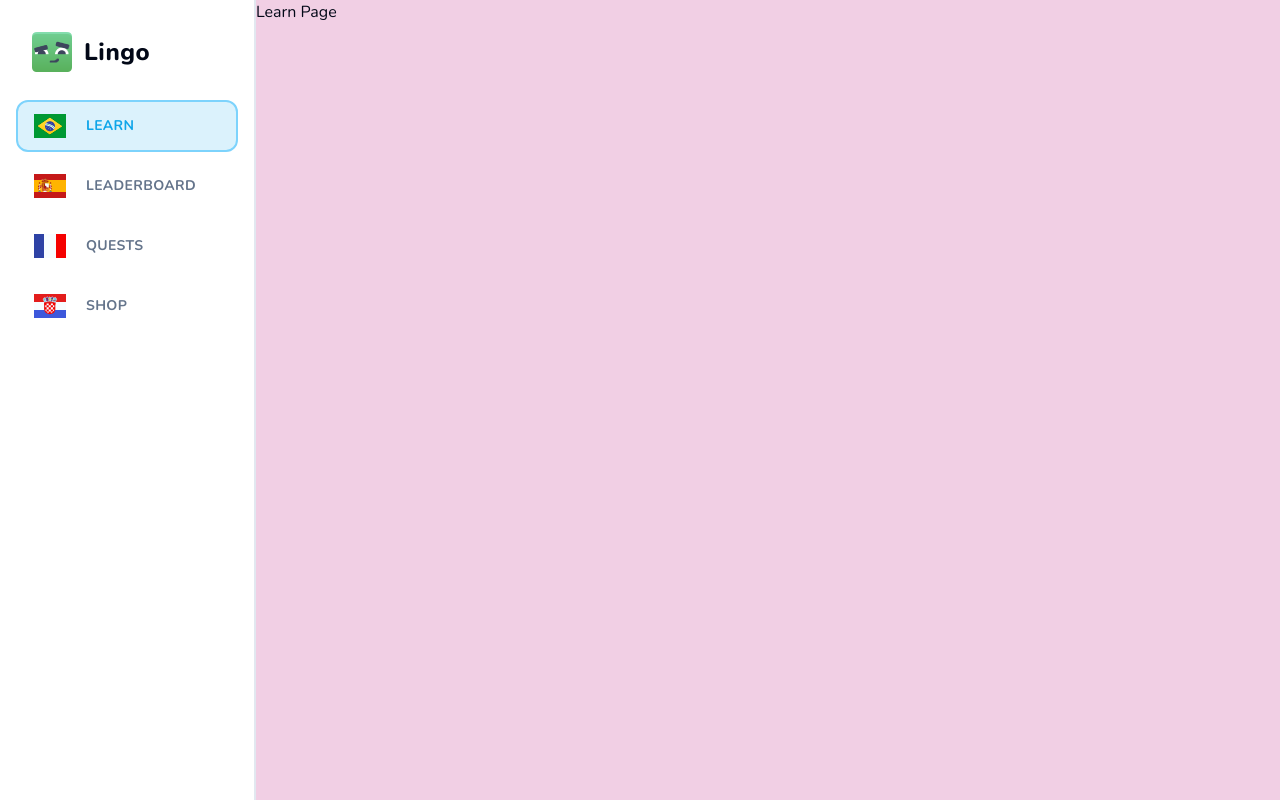
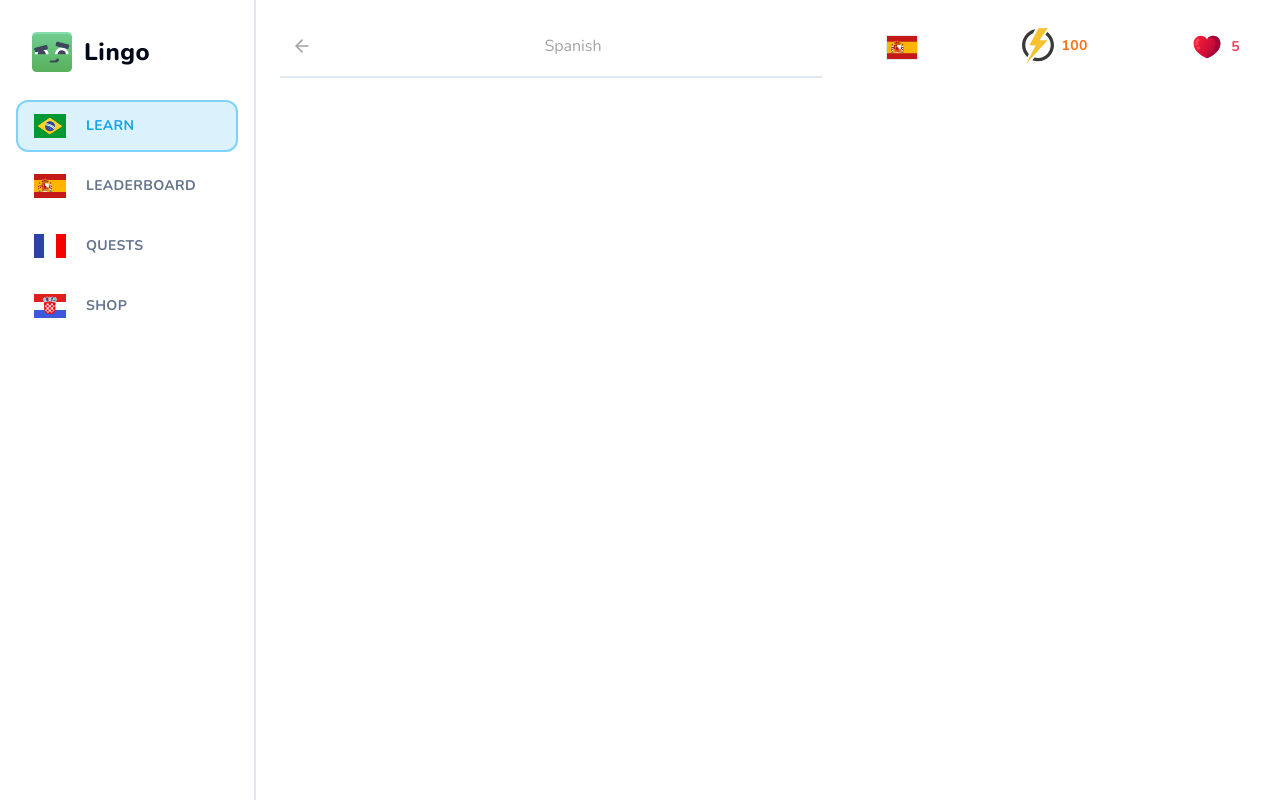
Before and after one commit to feijaoguida/lms, a Next.js app in the folder front/: page /learn in a window 1280 px wide. Built offline with nearby package versions, Linux system fonts and the light colour scheme.

Commit message:
feat: Create a Learn Page Wrappers

```diff
--- a/front/app/(main)/layout.tsx
+++ b/front/app/(main)/layout.tsx
@@ -11,7 +11,7 @@ const MainLayout = ({ children }: Props) => {
       <MobileHeader />
       <Sidebar className="hidden lg:flex" />
       <main className=" lg:pl-[256px] h-full pt-[50px] lg:pt-0">
-        <div className="bg-primaryRose-200 h-full">{children}</div>
+        <div className="max-w-[1056px] mx-auto pt-6 h-full">{children}</div>
       </main>
     </>
   );
--- /dev/null
+++ b/front/app/(main)/learn/header.tsx
@@ -0,0 +1,24 @@
+import { Button } from "@/components/ui/button";
+import { ArrowLeft } from "lucide-react";
+import Link from "next/link";
+
+type Props = {
+  title: string;
+};
+
+export const Header = ({ title }: Props) => {
+  return (
+    <div className="sticky top-0 bg-white pb-3 lg:pt-[28px] lg:mt-[-28px] flex items-center justify-between border-b-2 mb-5 text-neutral-400 lg:z-50">
+      <Link href="/courses">
+        <Button variant={"ghost"} size={"sm"}>
+          <ArrowLeft className="h-5 w-5 stroke-2 text-neutral-400" />
+        </Button>
+      </Link>
+      <h1>{title}</h1>
+
+      <div />
+    </div>
+  );
+};
+
+export default Header;
--- a/front/app/(main)/learn/page.tsx
+++ b/front/app/(main)/learn/page.tsx
@@ -1,5 +1,25 @@
+import StickyWrapper from "@/components/sticky-wrapper";
+import FeedWrapper from "@/components/feed-wrapper";
+import Header from "./header";
+import { UserProgress } from "@/components/user-progress";
+
 const LearnPage = () => {
-  return <div>Learn Page</div>;
+  return (
+    <div className="flex flex-row-reverse gap-[48px] px-6">
+      <StickyWrapper>
+        <UserProgress
+          activeCourse={{ title: "Spanish", imageSrc: "/flag_es.svg" }}
+          hearts={5}
+          points={100}
+          hasActiveSubscription={false}
+        />
+      </StickyWrapper>
+
+      <FeedWrapper>
+        <Header title="Spanish" />
+      </FeedWrapper>
+    </div>
+  );
 };
 
 export default LearnPage;
--- /dev/null
+++ b/front/components/feed-wrapper.tsx
@@ -0,0 +1,9 @@
+type Props = {
+  children: React.ReactNode;
+};
+
+const FeedWrapper = ({ children }: Props) => {
+  return <div className="flex-1 relative top-0 pb-0">{children}</div>;
+};
+
+export default FeedWrapper;
--- /dev/null
+++ b/front/components/sticky-wrapper.tsx
@@ -0,0 +1,15 @@
+type Props = {
+  children: React.ReactNode;
+};
+
+const StickyWrapper = ({ children }: Props) => {
+  return (
+    <div className="hidden lg:block w-[386px] sticky self-end bottom-6">
+      <div className="min-h-[calc(100vh-48px)] sticky top-6 flex flex-col gap-y-4">
+        {children}
+      </div>
+    </div>
+  );
+};
+
+export default StickyWrapper;
--- /dev/null
+++ b/front/components/user-progress.tsx
@@ -0,0 +1,65 @@
+import Link from "next/link";
+import { Button } from "./ui/button";
+import Image from "next/image";
+import { InfinityIcon } from "lucide-react";
+
+type Props = {
+  activeCourse: {
+    title: string;
+    imageSrc: string;
+  };
+  hearts: number;
+  points: number;
+  hasActiveSubscription: boolean;
+};
+
+export const UserProgress = ({
+  activeCourse,
+  hearts,
+  points,
+  hasActiveSubscription,
+}: Props) => {
+  return (
+    <div className="flex items-center justify-between gap-x-2 w-full">
+      <Link href="/courses">
+        <Button variant={"ghost"}>
+          <Image
+            src={activeCourse.imageSrc}
+            alt={activeCourse.title}
+            className="roudend-md border"
+            width={32}
+            height={32}
+          />
+        </Button>
+      </Link>
+      <Link href="/shop">
+        <Button variant={"ghost"} className="text-orange-500">
+          <Image
+            src="/poites.svg"
+            alt="poites"
+            className="mr-2"
+            width={32}
+            height={32}
+          />
+          {points}
+        </Button>
+      </Link>
+      <Link href="/shop">
+        <Button variant={"ghost"} className="text-rose-500">
+          <Image
+            src="/hearts.svg"
+            alt="Hearts"
+            className="mr-2"
+            width={32}
+            height={32}
+          />
+          {hasActiveSubscription ? (
+            <InfinityIcon className="h-4 w-4 stroke=[3]" />
+          ) : (
+            hearts
+          )}
+        </Button>
+      </Link>
+    </div>
+  );
+};
```
Also changed, not shown: front/public/hearts.svg (added), front/public/poites.svg (added).
